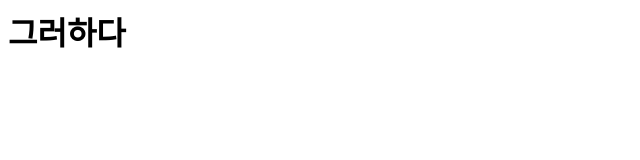
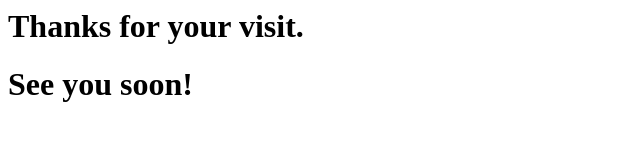
Before and after one commit to evygep/home, a plain HTML site: page index.html in a window 1280 px wide. Shown: the whole page, without its empty margins (0-640 px from the left). Drawn offline with Linux system fonts and the light colour scheme.

Commit message:
Update index.html

```diff
--- a/index.html
+++ b/index.html
@@ -1 +1,2 @@
-<h1>그러하다</h1>
+<h1>Thanks for your visit.</h1>
+<h1>See you soon!</h1>
```
